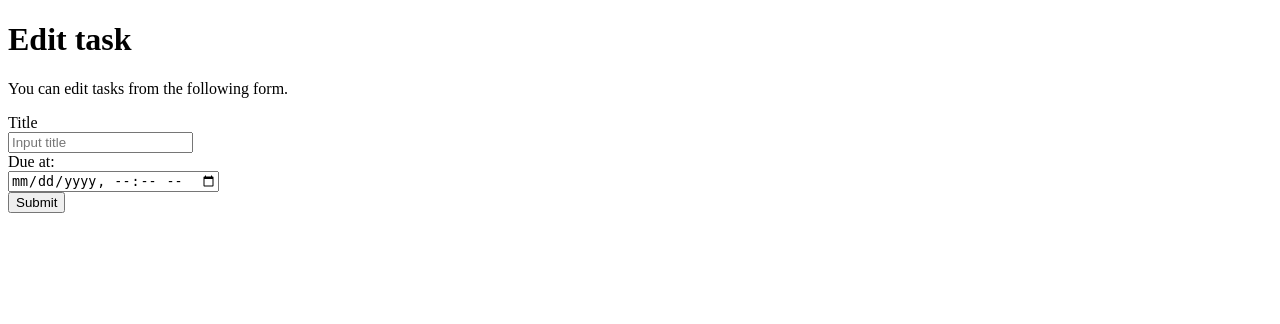
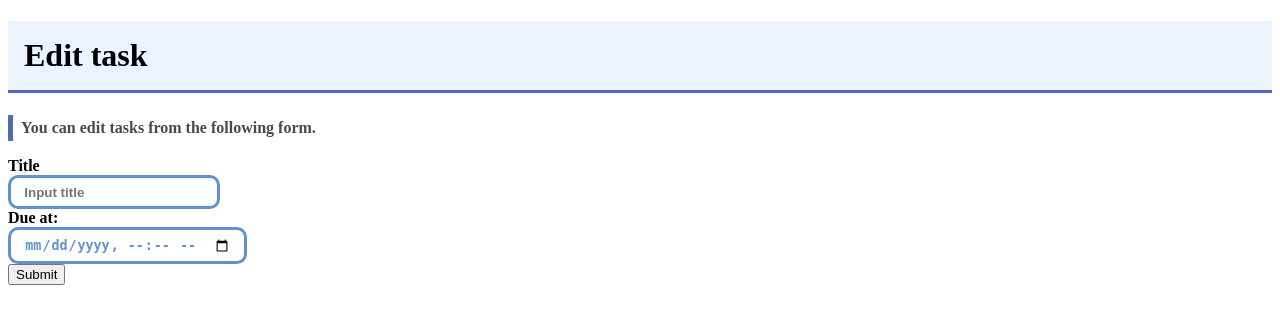
Before and after one commit to s1F102302719/django-test-exercise, a Django app: template todo/templates/todo/edit.html in a window 1280 px wide. Shown: the top 324 px of the page. Run offline with Django 5.2, Linux system fonts and the light colour scheme; the template is opened without the code that fills it, so the values that code supplies are empty.

Commit message:
cssの適用3ページ目

```diff
--- /dev/null
+++ b/todo/static/css/edit.css
@@ -0,0 +1,26 @@
+body {
+    font-weight: bold;
+  }
+
+h1 {
+      padding: 0.5em;/*文字周りの余白*/
+      color: #010101;/*文字色*/
+      background: #eaf3ff;/*背景色*/
+      border-bottom: solid 3px #516ab6;/*下線*/
+    }
+
+p {
+      padding: 0.25em 0.5em;/*上下 左右の余白*/
+      color: #494949;/*文字色*/
+      background: transparent;/*背景透明に*/
+      border-left: solid 5px #516ab6;/*左線*/
+    }
+
+.box {
+      padding: 0.5em 1em;
+      font-weight: bold;
+      color: #6091d3;/*文字色*/
+      background: #FFF;
+      border: solid 3px #6091d3;/*線*/
+      border-radius: 10px;/*角の丸み*/
+  }
--- a/todo/templates/todo/edit.html
+++ b/todo/templates/todo/edit.html
@@ -5,6 +5,7 @@
   <head>
     <title>To Do Application</title>
     <meta charset="UTF-8">
+    <link href="{% static 'css/edit.css' %}" rel="stylesheet">
     <meta name="author" content="INIAD">
   </head>
 
@@ -15,11 +16,11 @@
       {% csrf_token %}
       <div>
         <label for="titleInput">Title</label><br>
-        <input id="titleInput" name="title" type="text" placeholder="Input title" value="{{ task.title }}">
+        <input id="titleInput" name="title" type="text" placeholder="Input title" value="{{ task.title }}" class="box">
       </div>
       <div>
         <label for="dueInput">Due at:</label><br>
-        <input id="dueInput" name="due_at" type="datetime-local" value="{{ task.due_at |date:"Y-m-d H:i" }}">
+        <input id="dueInput" name="due_at" type="datetime-local" value="{{ task.due_at |date:"Y-m-d H:i" }}" class="box">
       </div>
       <div>
         <button type="submit">Submit</button>
```
